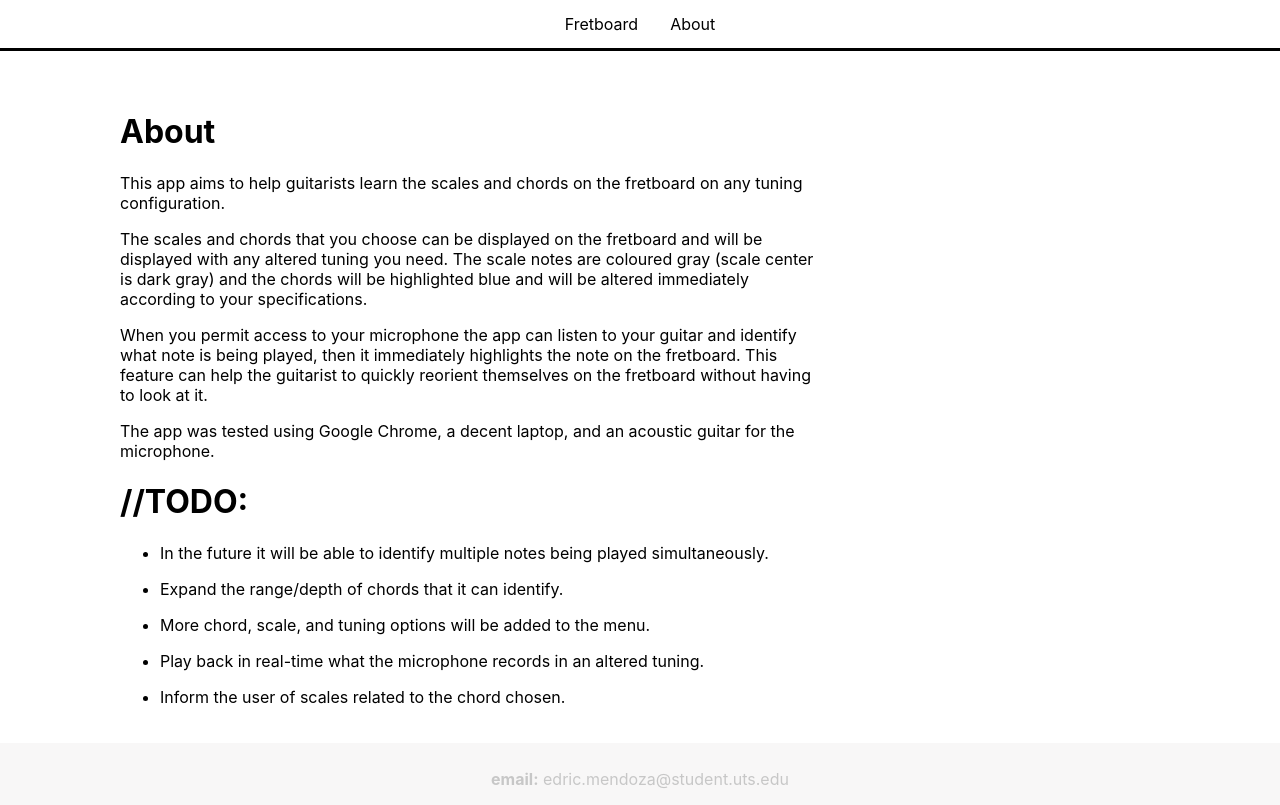
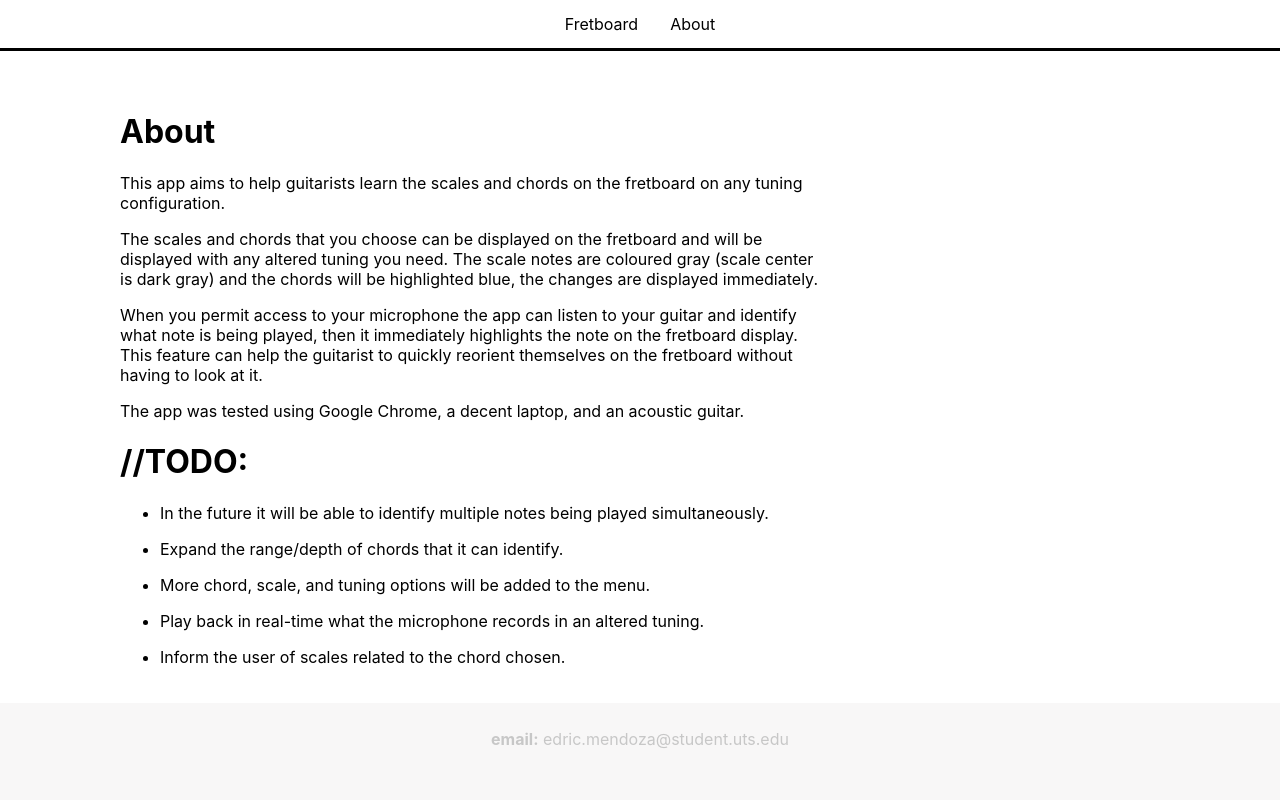
Before and after one commit to edric-m/chordsscales, a React (Create React App) app: page /about in a window 1280 px wide. Built offline with nearby package versions, Linux system fonts and the light colour scheme; no server answers.

Commit message:
test pushing from a remote

```diff
--- a/src/pages/AboutPage.js
+++ b/src/pages/AboutPage.js
@@ -8,13 +8,12 @@ const AboutPage = () => (
             tuning configuration.</p>
         <p>The scales and chords that you choose can be displayed on the fretboard and will be displayed with
             any altered tuning you need. The scale notes are coloured gray (scale center is dark gray) and
-            the chords will be highlighted blue and will be altered immediately according to your
-            specifications.</p>
+            the chords will be highlighted blue, the changes are displayed immediately.</p>
         <p>When you permit access to your microphone the app can listen to your guitar and identify
-            what note is being played, then it immediately highlights the note on the fretboard. This feature
-            can help the guitarist to quickly reorient themselves on the fretboard without having to look
+            what note is being played, then it immediately highlights the note on the fretboard display. This
+            feature can help the guitarist to quickly reorient themselves on the fretboard without having to look
             at it.</p>
-        <p>The app was tested using Google Chrome, a decent laptop, and an acoustic guitar for the microphone.</p>
+        <p>The app was tested using Google Chrome, a decent laptop, and an acoustic guitar.</p>
         <h1>&#47;&#47;TODO:</h1>
         <ul>
             <li><p>In the future it will be able to identify multiple notes
```
